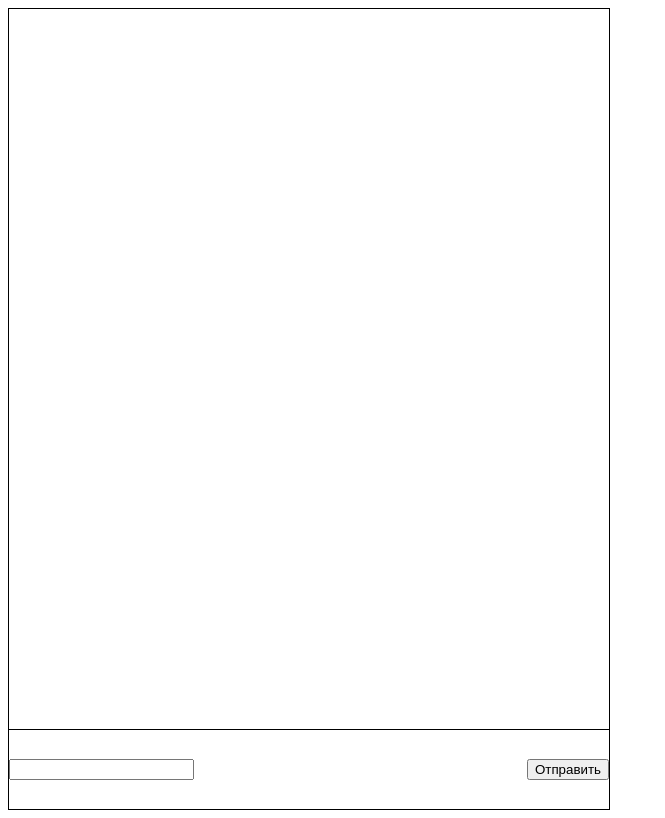
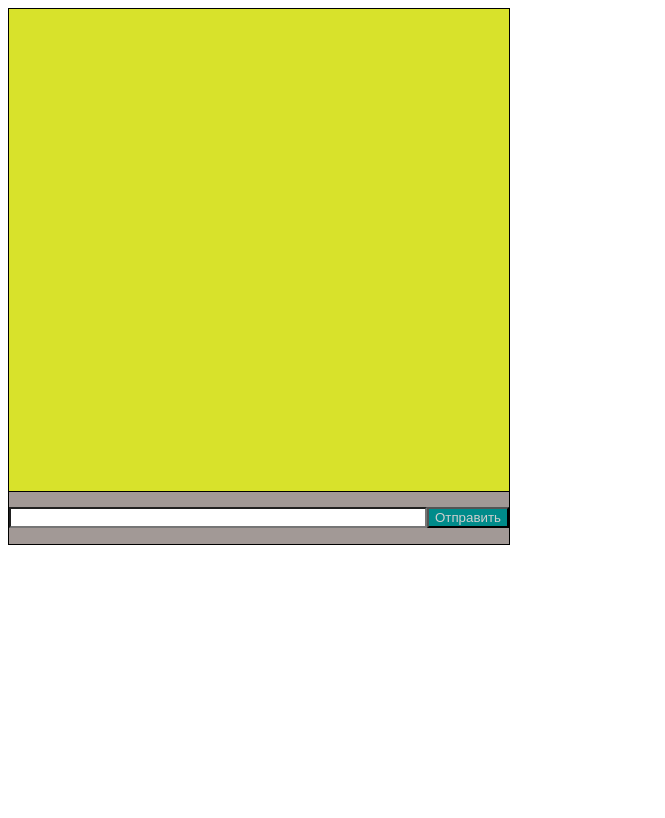
Before and after one commit to nikita1984/react_hw_2, a React (Create React App) app: page / in a window 1280 px wide. Shown: the whole page, without its empty margins (0-665 px from the left). Built offline with nearby package versions, Linux system fonts and the light colour scheme.

Commit message:
to style form completed

```diff
--- a/src/App.css
+++ b/src/App.css
@@ -1,6 +1,6 @@
 .mainWrapper {
-  width: 600px;
-  height: 800px;
+  width: 500px;
+  height: 535px;
   border: 1px solid black;
   display: flex;
   flex-direction: column;
@@ -10,6 +10,7 @@
   width: 100%;
   height: 90%;
   border-bottom: 1px solid black;
+  background-color: #d8e22b;
 }
 
 .inputWrapper {
@@ -18,8 +19,15 @@
   display: flex;
   align-items: center;
   justify-content: space-between;
+  background-color: #a29996;
 }
 
-/* .input {
-  width
-} */
+.input{
+  width: 90%;
+  background-color: white;
+}
+
+.button{
+  color: rgb(207 207 207);
+  background-color: #008b8a;
+}
--- a/src/App.js
+++ b/src/App.js
@@ -31,7 +31,7 @@ function App() {
           onSendMessage();
         }
       }}></InputMessageComponent>
-        <button onClick={onSendMessage}>Отправить</button>
+        <button className="button" onClick={onSendMessage}>Отправить</button>
       </div>
     </div>
   );
```
